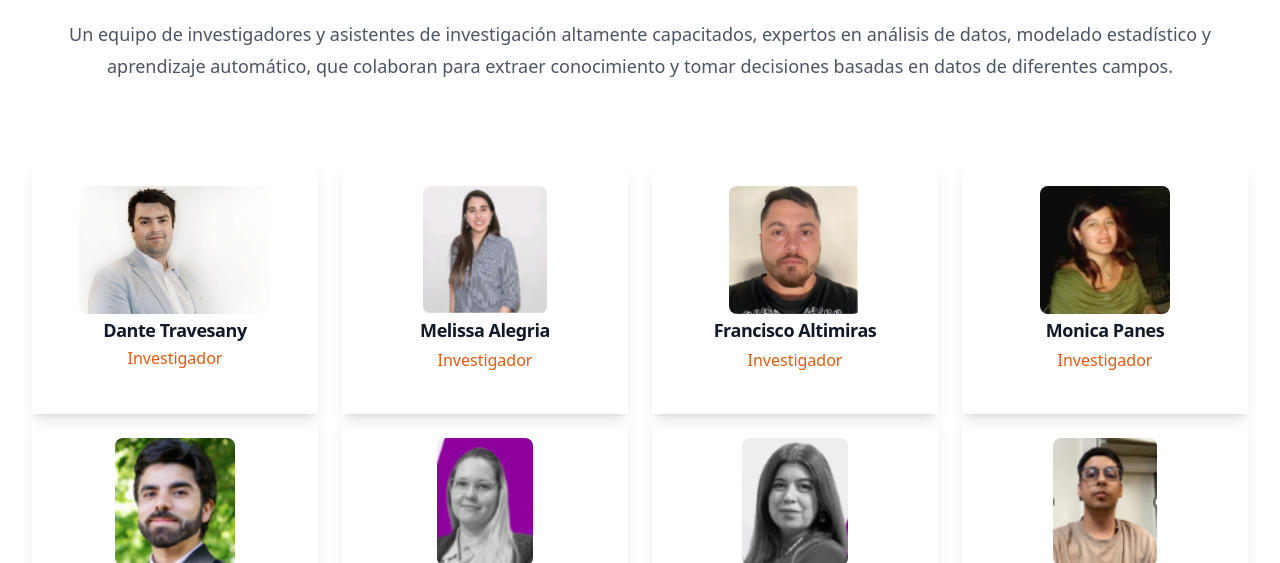
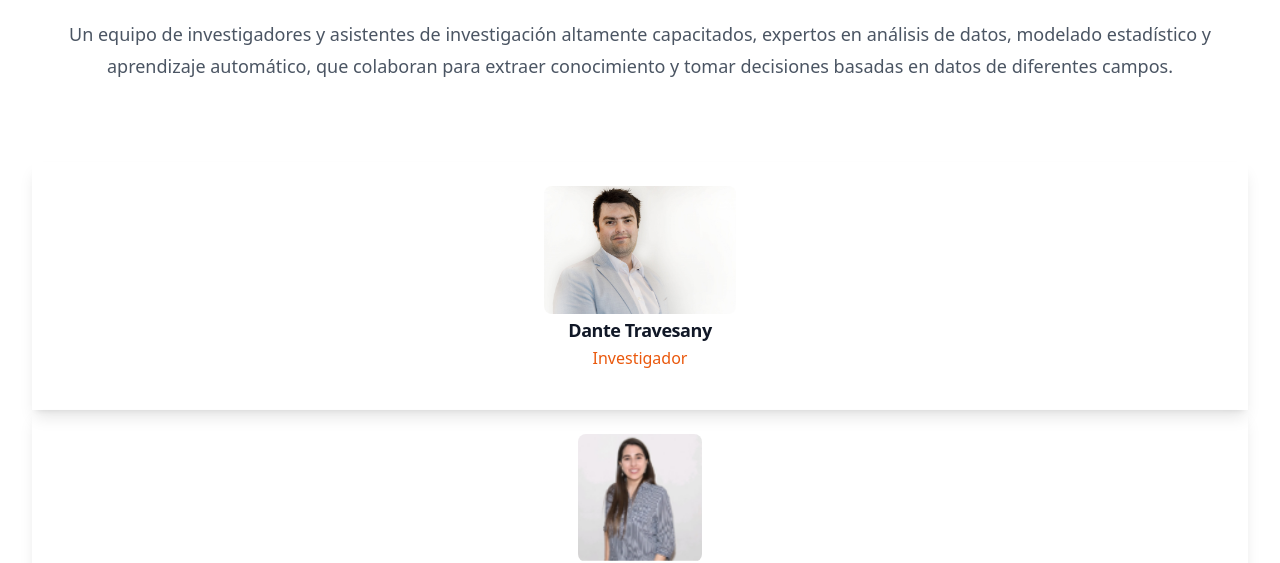
Before and after one commit to Franco-Marchese/nids-static, a website: page src/templates/team.html in a window 1280 px wide. Shown: the part 222-785 px from the top of the page. Drawn offline with Linux system fonts and the light colour scheme.

Commit message:
solución de conflicto

```diff
--- a/src/templates/team.html
+++ b/src/templates/team.html
@@ -45,8 +45,7 @@
           </div>
           <!-- Vista escritorio -->
           <!-- Lista de investigadores -->
-
-            <ul role="list" class="pb-10 pt-16 grid gap-x-6 gap-y-10 md:grid-cols-4">
+          <ul role="list" class="hidden md:pb-10 md:pt-16 md:grid md:gap-x-6 md:gap-y-10 mSd:grid-cols-4">
             <li class="shadow-lg  pt-6 ">
               <div class="text-center flex justify-center ">
                 <img class="h-32 object-contain rounded-lg" src="./img/investigadores/inv dante.jpg" alt="">
```
Lines whose indentation alone changed are shown as unchanged.
